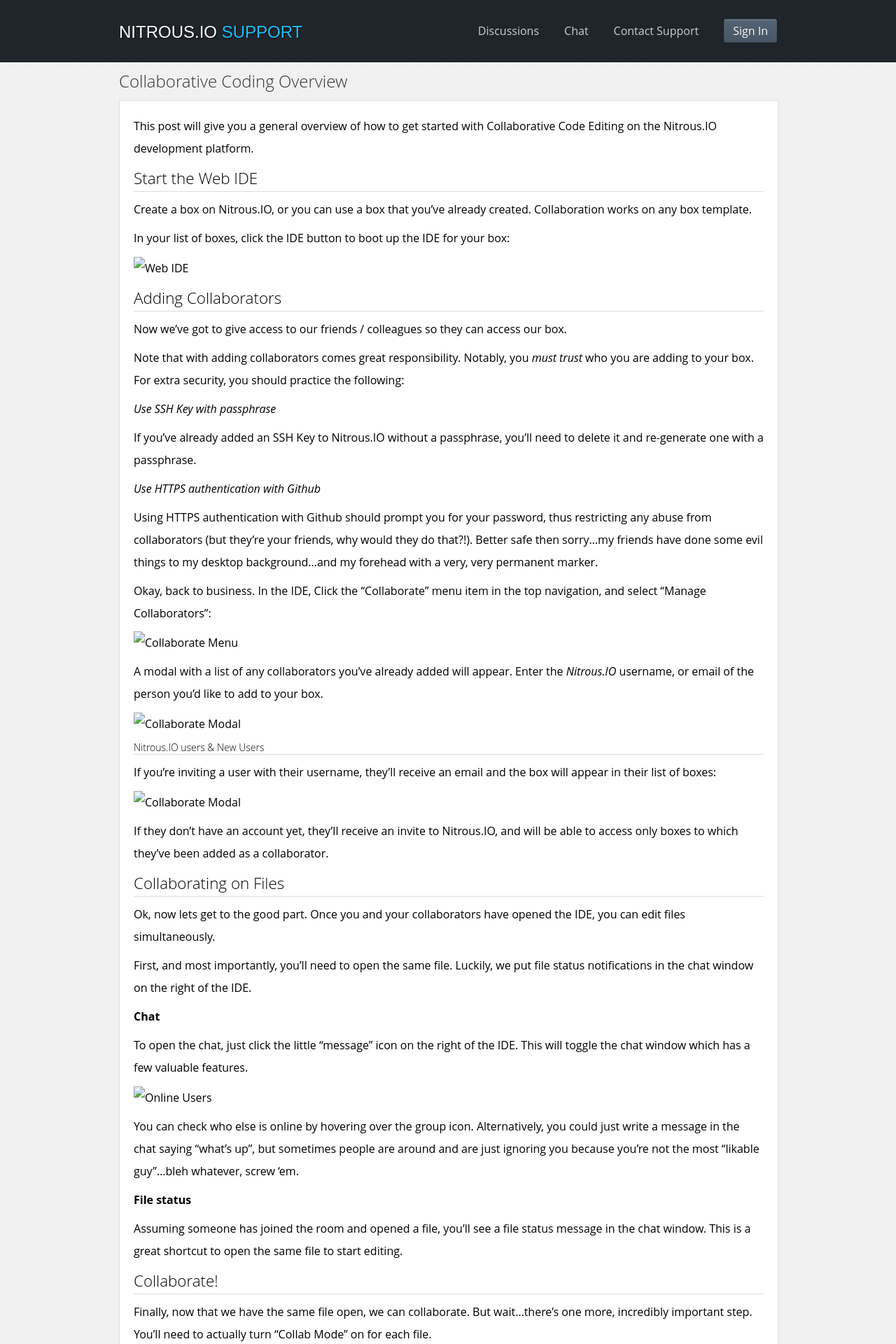
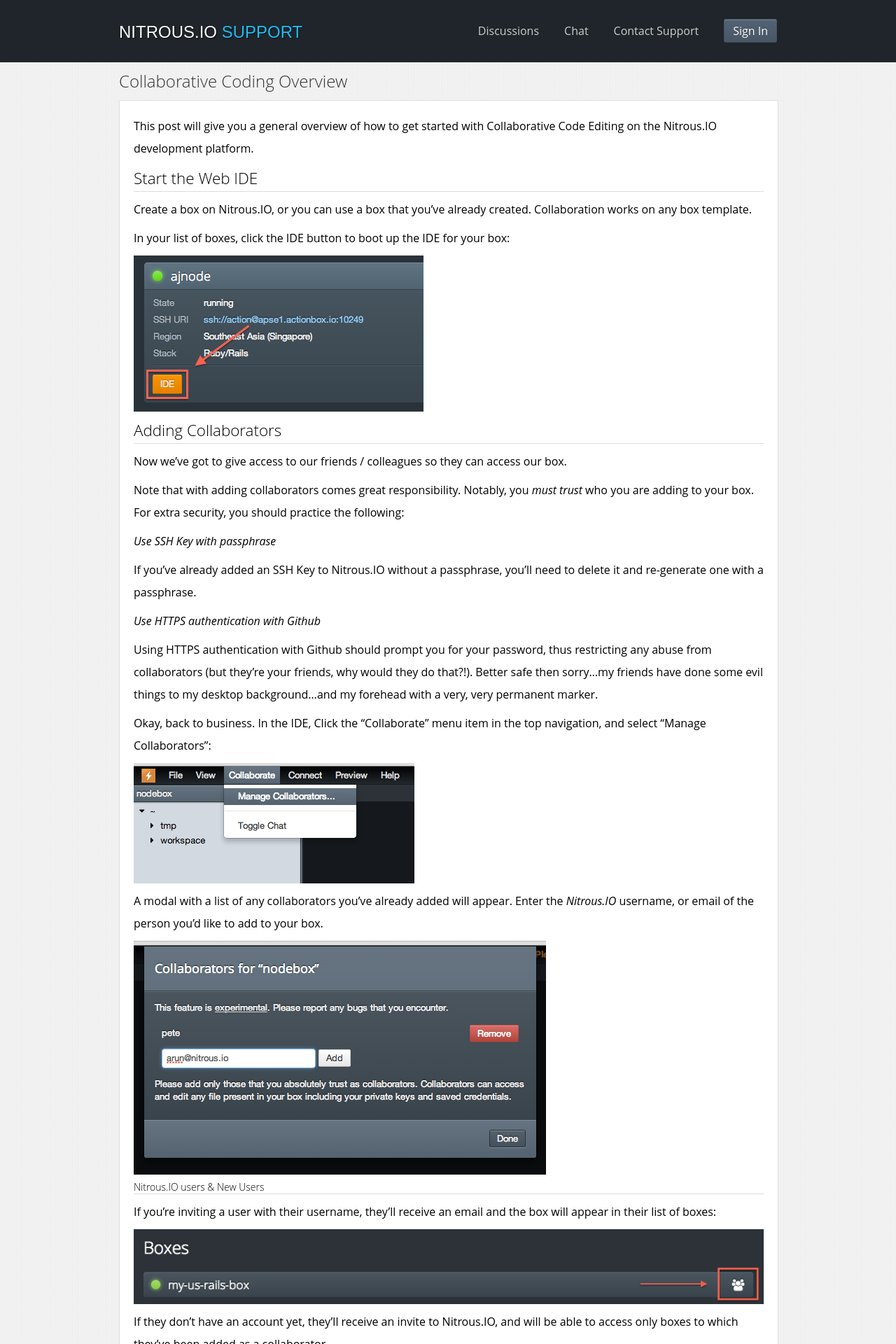
Before and after one commit to pkallberg/help.nitrous.io, a Jekyll site: the page built from _posts/2013-06-28-collab.md, in a window 1280 px wide. Shown: the top 1920 px of the page at 70% size. Built offline with Jekyll 4.4.1, drawn with Linux system fonts in a browser that asks for light colours; some web fonts are replaced; comment, search, counter and statistics services are not loaded.

Commit message:
updated image links

```diff
--- a/_posts/2013-06-28-collab.md
+++ b/_posts/2013-06-28-collab.md
@@ -13,7 +13,7 @@
 
 In your list of boxes, click the IDE button to boot up the IDE for your box:
 
-![Web IDE](/screenshots/ide-button.png)
+![Web IDE](/images/articles/ide-button.png)
 
 ### Adding Collaborators
 
@@ -31,17 +31,17 @@
 
 Okay, back to business. In the IDE, Click the "Collaborate" menu item in the top navigation, and select "Manage Collaborators":
 
-![Collaborate Menu](/screenshots/collab/collab-menu.png)
+![Collaborate Menu](/images/articles/collab/collab-menu.png)
 
 A modal with a list of any collaborators you've already added will appear. Enter the _Nitrous.IO_ username, or email of the person you'd like to add to your box.
 
-![Collaborate Modal](/screenshots/collab/collab-modal-email.png)
+![Collaborate Modal](/images/articles/collab/collab-modal-email.png)
 
 #### Nitrous.IO users & New Users
 
 If you're inviting a user with their username, they'll receive an email and the box will appear in their list of boxes:
 
-![Collaborate Modal](/screenshots/collab/shared-box.png)
+![Collaborate Modal](/images/articles/collab/shared-box.png)
 
 If they don't have an account yet, they'll receive an invite to Nitrous.IO, and will be able to access only boxes to which they've been added as a collaborator.
 
@@ -55,7 +55,7 @@
 
 To open the chat, just click the little "message" icon on the right of the IDE. This will toggle the chat window which has a few valuable features.
 
-![Online Users](/screenshots/collab/collab-online.png)
+![Online Users](/images/articles/collab/collab-online.png)
 
 You can check who else is online by hovering over the group icon. Alternatively, you could just write a message in the chat saying "what's up", but sometimes people are around and are just ignoring you because you're not the most "likable guy"…bleh whatever, screw 'em.
 
@@ -69,7 +69,7 @@
 
 To turn on Collab Mode, just click the little button on the top-right of the file:
 
-![Collab Mode Button](/screenshots/collab/collab-button2.png)
+![Collab Mode Button](/images/articles/collab/collab-button2.png)
 
 Now, when you edit, your friend will see the changes happening live in their browser. They can type at the same time and it will show up in your browser.
 
```
